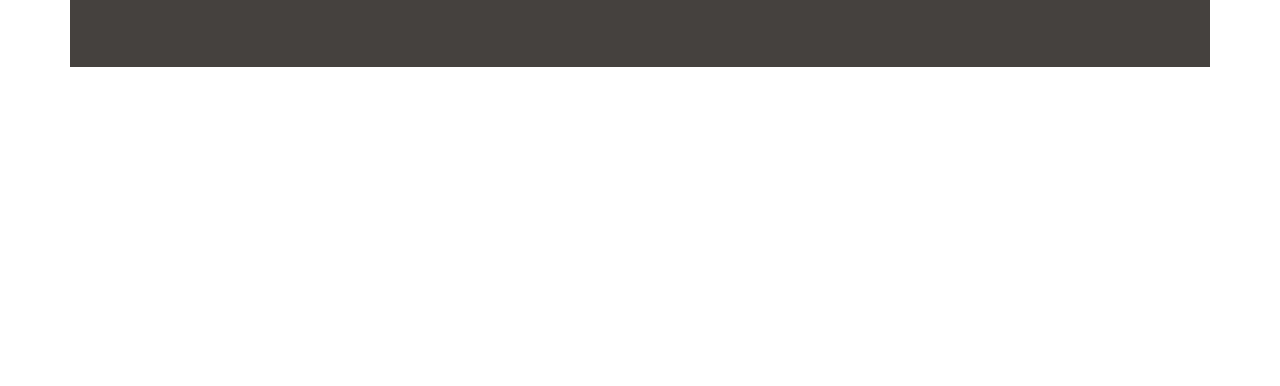
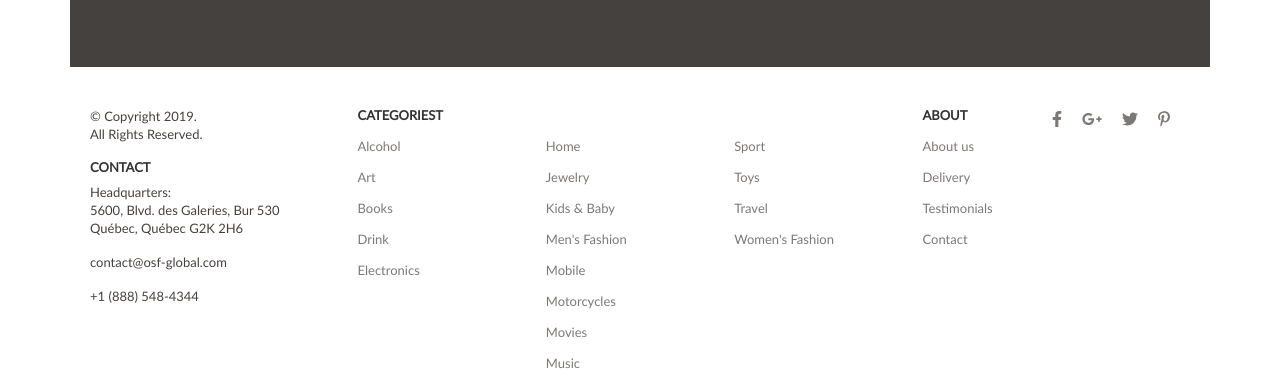
Before and after one commit to Jullut/ECommerce-React, a React (Create React App) app: page / in a window 1280 px wide. Shown: the part 3050-3436 px from the top of the page. Before the commit the page ends 3117 px from the top, so only its background shows below. Built offline with nearby package versions, Linux system fonts and the light colour scheme.

Commit message:
added footer component

```diff
--- a/src/App.js
+++ b/src/App.js
@@ -9,6 +9,7 @@ import PopularItems from './components//PopularItems';
 import Banner from './components//Banner';
 import FeaturedProducts from './components//FeaturedProducts';
 import Services from './components//Services';
+import Footer from './components//Footer';
 
 library.add(fab);
 
@@ -25,6 +26,7 @@ function App() {
 			<Banner />
 			<FeaturedProducts />
 			<Services />
+			<Footer />
 		</div>
 	);
 }
--- /dev/null
+++ b/src/components/Footer/Footer.module.scss
@@ -0,0 +1,68 @@
+@font-face {
+	font-family: 'Lato';
+	src: url('../../assets/fonts/lato/Lato-Regular.ttf');
+	src: local('Lato Regular'), local('Lato-Regular'),
+		url('../../assets/fonts/lato/Lato-Regular.ttf') format('truetype');
+	font-weight: 400;
+	font-style: normal;
+}
+
+.container {
+	padding: 40px 20px 10px 20px;
+}
+
+.contactText {
+	color: #45413e;
+	font-family: 'Lato';
+	font-size: 13px;
+	font-weight: 400;
+	font-style: normal;
+	letter-spacing: normal;
+	line-height: 18px;
+	text-align: left;
+}
+
+.contactTitle {
+	color: #333333;
+	font-family: 'Lato';
+	font-size: 13px;
+	font-weight: 700;
+	font-style: normal;
+	letter-spacing: normal;
+	line-height: normal;
+	text-align: left;
+	text-transform: uppercase;
+}
+
+.footTitle {
+	color: #333333;
+	font-family: 'Lato';
+	font-size: 13px;
+	font-weight: 700;
+	font-style: normal;
+	letter-spacing: normal;
+	line-height: normal;
+	text-align: left;
+	text-transform: uppercase;
+}
+
+.footItem {
+	opacity: 0.7;
+	color: #45413e;
+	font-family: Lato;
+	font-size: 13px;
+	font-weight: 400;
+	font-style: normal;
+	letter-spacing: normal;
+	line-height: 31px;
+	text-align: left;
+}
+
+.icons {
+	opacity: 0.7;
+	color: #45413e;
+}
+
+.icon {
+	margin-right: 20px;
+}
--- /dev/null
+++ b/src/components/Footer/index.js
@@ -0,0 +1,90 @@
+import React from 'react';
+import styles from './Footer.module.scss';
+import { FontAwesomeIcon } from '@fortawesome/react-fontawesome';
+import Container from 'react-bootstrap/Container';
+import Row from 'react-bootstrap/Row';
+import Col from 'react-bootstrap/Col';
+
+const Footer = () => {
+    return (
+
+<footer>
+
+    <Container className={styles.container}>
+        <Row>
+            <Col xs={3} className={styles.contactText}>
+                <p>© Copyright 2019. <br /> All Rights Reserved.</p>
+                <h2 className={styles.contactTitle}>contact</h2>
+                <p>Headquarters: <br /> 5600, Blvd. des Galeries, Bur 530 <br /> Québec, Québec G2K 2H6 </p>
+                <p>contact@osf-global.com</p>
+                <p>+1 (888) 548-4344</p>
+            </Col>
+
+            <Col xs={6}>
+                <Row>
+                    <Col>
+                        <h1 className={styles.footTitle}>Categoriest</h1>
+                    </Col>
+                </Row>
+                <Row className={styles.footItem}>
+                    <Col>
+                        <a>Alcohol</a> <br />
+                        <a>Art</a> <br />
+                        <a>Books</a> <br />
+                        <a>Drink</a> <br />
+                        <a>Electronics</a>
+                    </Col>
+                    <Col>
+                        <a>Home</a> <br />
+                        <a>Jewelry</a> <br />
+                        <a>Kids & Baby</a> <br />
+                        <a>Men's Fashion</a> <br />
+                        <a>Mobile</a> <br />
+                        <a>Motorcycles</a> <br />
+                        <a>Movies</a> <br />
+                        <a>Music</a>
+                    </Col>
+                    <Col>
+                        <a>Sport</a> <br />
+                        <a>Toys</a> <br />
+                        <a>Travel</a> <br />
+                        <a>Women's Fashion</a>
+                    </Col>
+                </Row>
+            </Col>
+
+            <Col xs={1}>
+                <Row>
+                    <Col>
+                        <h1 className={styles.footTitle}>About</h1>
+                    </Col>
+                </Row>
+                <Row className={styles.footItem}>
+                    <Col>
+                        <a>About us</a> <br />
+                        <a>Delivery</a> <br />
+                        <a>Testimonials</a> <br />
+                        <a>Contact</a>
+                    </Col>
+                </Row>
+            </Col>
+
+            <Col xs={2}>
+                <Row className={styles.icons}>
+                    <Col>
+                        <FontAwesomeIcon icon={[ 'fab', 'facebook-f' ]} className={styles.icon} />
+                        <FontAwesomeIcon icon={[ 'fab', 'google-plus-g' ]} className={styles.icon}  />
+                        <FontAwesomeIcon icon={[ 'fab', 'twitter' ]} className={styles.icon}  />
+                        <FontAwesomeIcon icon={[ 'fab', 'pinterest-p' ]} />
+                    </Col>
+                </Row>
+            </Col>
+        </Row>
+    </Container>
+
+</footer>
+
+    );
+}
+
+export default Footer;
```
